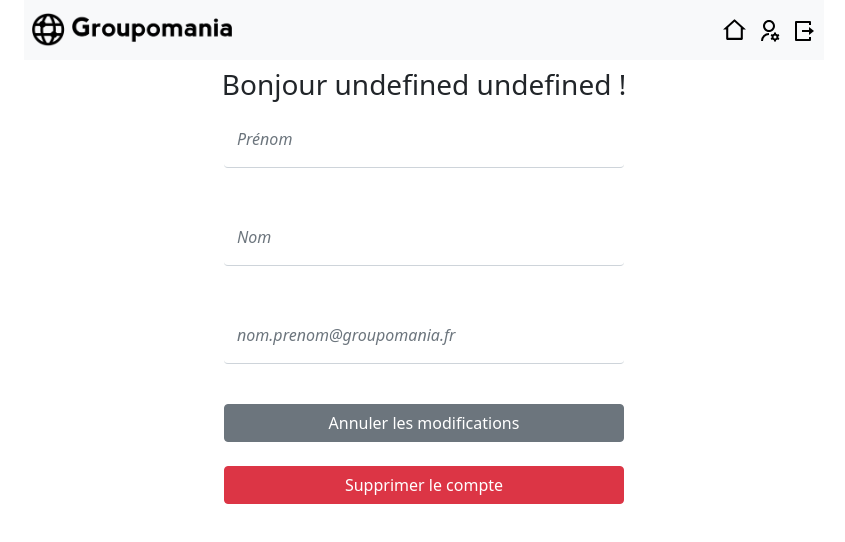
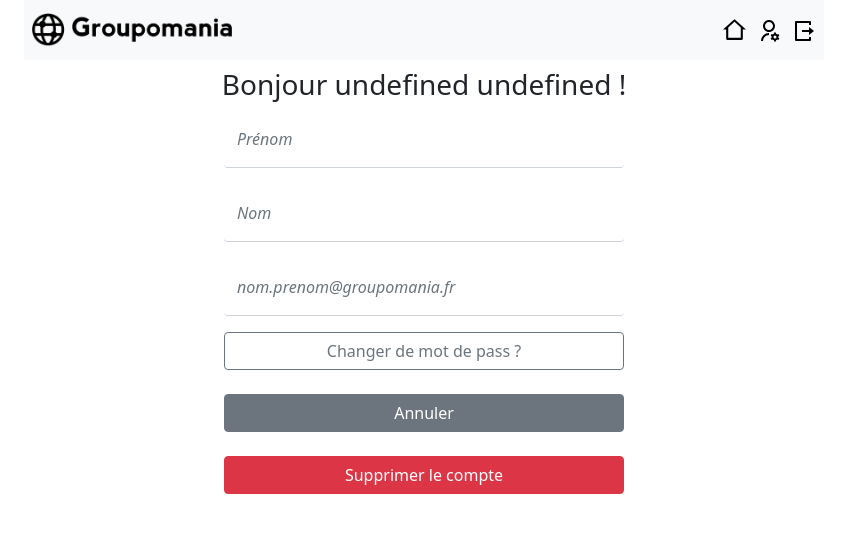
Before and after one commit to olgalescuyer/OlgaLescuyer_7_25102021, a React (Create React App) app in the folder front-end/: page /profile/1 in a window 1280 px wide. Shown: the top 542 px of the page, without its empty margins (216-1061 px from the left). Built offline with nearby package versions, Linux system fonts and the light colour scheme; no server answers; sample sign-in values are in the browser's storage; the HTML template or start-up script is replaced by a standard one.

Commit message:
add: control new pass & regex pass & warning messages FormProfile /front-end;

```diff
--- a/front-end/src/Components/Profile/FormProfile/FormProfile.jsx
+++ b/front-end/src/Components/Profile/FormProfile/FormProfile.jsx
@@ -1,4 +1,4 @@
-import React, { useState, useEffect } from "react";
+import React, { useState, useEffect, useRef } from "react";
 import { useNavigate } from "react-router-dom";
 
 import userService from "../../../services/userService.js";
@@ -10,6 +10,8 @@ import FloatingLabel from "react-bootstrap/FloatingLabel";
 
 const FormProfile = ({ dataUser }) => {
   // console.log(dataUser);
+  const refInputPass = useRef();
+  const refInputControlPass = useRef();
   const navigate = useNavigate();
   const customMessage = validService.messages();
   const validRegex = validService.regex();
@@ -18,6 +20,8 @@ const FormProfile = ({ dataUser }) => {
     firstName: "",
     lastName: "",
     email: "",
+    password: "",
+    controlPassword: "",
   });
 
   // console.log(dataNewUser);
@@ -31,6 +35,8 @@ const FormProfile = ({ dataUser }) => {
         firstName: dataUser.u_first_name,
         lastName: dataUser.u_last_name,
         email: dataUser.u_email,
+        password: "",
+        controlPassword: "",
       };
     });
   };
@@ -40,28 +46,20 @@ const FormProfile = ({ dataUser }) => {
   }, [dataUser]);
   // console.log(dataUser);
 
-  // grabe a new values :
-  const handleChange = (event) => {
-    handleToggle("btnConfirm", false);
 
-    // userField = event.target
-    validate(event.target, validRegex[event.target.attributes.name.value]);
-
-    setDataNewUser((prevDataNewUser) => {
-      return {
-        ...prevDataNewUser,
-        [event.target.name]: event.target.value,
-      };
-    });
-  };
 
   // for warning messages & regex from validService:
+  // ---message then all the fields have some errors :
   const [oneErr, setOneErr] = useState(false);
-
+  // ---message for compare a new password :
+  const [messageValidation, setMessageValidation] = useState("");
+  // ---currents errors :
   const [message, setMessage] = useState({
     firstName: "",
     lastName: "",
     email: " ",
+    password: "",
+    controlPassword: "",
   });
 
   function createErrMessage(field) {
@@ -75,7 +73,12 @@ const FormProfile = ({ dataUser }) => {
       case "email":
         setMessage({ email: customMessage.email });
         break;
-
+      case "password":
+        setMessage({ password: customMessage.password });
+        break;
+      case "controlPassword":
+        setMessage({ controlPassword: customMessage.controlPassword });
+        break;
       default:
         console.log("default from switch");
     }
@@ -91,6 +94,34 @@ const FormProfile = ({ dataUser }) => {
     }
   };
 
+    // grabe a new values & check the errors & create an error messages :
+    const handleChange = (event) => {
+      event.preventDefault();
+
+      console.log(dataNewUser);
+
+      // ---create the error messages :
+      handleToggle("btnConfirm", false);
+      setMessageValidation("");
+
+      if (refInputPass.current.value !== refInputControlPass.current.value) {
+        setMessageValidation("Mots de passe ne correspondent pas");
+      } else {
+        setMessageValidation("");
+      }
+
+      // userField = event.target
+      validate(event.target, validRegex[event.target.attributes.name.value]);
+
+      // ---grabe the new values :
+      setDataNewUser((prevDataNewUser) => {
+        return {
+          ...prevDataNewUser,
+          [event.target.name]: event.target.value,
+        };
+      });
+    };
+
   // -------------- //
 
   const handleSubmit = (e) => {
@@ -98,17 +129,25 @@ const FormProfile = ({ dataUser }) => {
     if (
       validRegex.firstName.test(dataNewUser.firstName) &&
       validRegex.lastName.test(dataNewUser.lastName) &&
-      validRegex.email.test(dataNewUser.email)
+      validRegex.email.test(dataNewUser.email) &&
+      validRegex.password.test(dataNewUser.password) &&
+      validRegex.controlPassword.test(dataNewUser.controlPassword) &&
+      refInputPass.current.value === refInputControlPass.current.value
     ) {
-      console.log(dataNewUser);
+      submitToApiPut();
     } else {
       setOneErr(true);
     }
   };
 
+  const submitToApiPut = () => {
+    console.log(dataNewUser);
+  };
+
   // toggles :
   const [toggle, setToggle] = useState({
     btnConfirm: true,
+    btnChange: true,
   });
 
   const handleToggle = (key, value) => {
@@ -138,7 +177,7 @@ const FormProfile = ({ dataUser }) => {
             onChange={handleChange}
           />
         </FloatingLabel>
-        <Form.Text className="text-danger ps-2 ">{message.firstName}</Form.Text>
+        <Form.Text className="text-danger ">{message.firstName}</Form.Text>
       </Form.Group>
 
       <Form.Group className="position-relative mb-3" controlId="lastName">
@@ -156,7 +195,7 @@ const FormProfile = ({ dataUser }) => {
             value={dataNewUser.lastName}
           />
         </FloatingLabel>
-        <Form.Text className="text-danger ps-2 ">{message.lastName}</Form.Text>
+        <Form.Text className="text-danger">{message.lastName}</Form.Text>
       </Form.Group>
 
       <Form.Group className="position-relative mb-3" controlId="email">
@@ -174,28 +213,64 @@ const FormProfile = ({ dataUser }) => {
             value={dataNewUser.email}
           />
         </FloatingLabel>
-        <Form.Text className="text-danger ps-2 ">{message.email}</Form.Text>
+        <Form.Text className="text-danger">{message.email}</Form.Text>
       </Form.Group>
 
-      {/* <Form.Group className="position-relative mb-3" controlId="password">
+      {toggle.btnChange && (
+        <Button
+          variant="outline-secondary"
+          className="w-100 mb-4"
+          onClick={() => {
+            handleToggle("btnChange", false);
+          }}
+        >
+          Changer de mot de pass ?
+        </Button>
+      )}
+
+      {!toggle.btnChange && (
+        <Form.Group className="position-relative mb-3" controlId="password">
           <FloatingLabel
             controlId="password"
-          label="Mot de passe"
+            label="Nouveau mot de passe"
             className="text-muted fst-italic"
           >
             <Form.Control
               type="password"
               className="border-top-0 border-end-0 border-start-0 "
-            placeholder="paassword"
+              placeholder="password"
               name="password"
               onChange={handleChange}
-            value={password}
+              value={dataNewUser.password}
+              ref={refInputPass}
             />
           </FloatingLabel>
-        <Form.Text className="text-muted ps-2 invisible">
-          some warning...
+          <Form.Text className="text-danger ps-2 ">
+            {message.password}
           </Form.Text>
-      </Form.Group> */}
+
+          <FloatingLabel
+            controlId="password"
+            label="Confirmer Nouveau mot de passe"
+            className="text-muted fst-italic"
+          >
+            <Form.Control
+              type="password"
+              className="border-top-0 border-end-0 border-start-0 "
+              placeholder="controlPassword"
+              name="controlPassword"
+              onChange={handleChange}
+              value={dataNewUser.controlPassword}
+              ref={refInputControlPass}
+            />
+          </FloatingLabel>
+          <Form.Text className="text-danger ps-2 ">
+            {message.controlPassword}
+            {messageValidation}
+          </Form.Text>
+        </Form.Group>
+      )}
+
       {oneErr && (
         <Form.Text className="d-block rounded text-center p-2 fw-bold text-danger ">
           Tous les champs doivent être remplis correctement
@@ -213,7 +288,7 @@ const FormProfile = ({ dataUser }) => {
         className="w-100 mb-4"
         onClick={() => navigate("/")}
       >
-        Annuler les modifications
+        Annuler
       </Button>
 
       <Button variant="danger" className="w-100">
--- a/front-end/src/Components/Signup/FormSignup/FormSignup.jsx
+++ b/front-end/src/Components/Signup/FormSignup/FormSignup.jsx
@@ -200,7 +200,7 @@ const FormSignup = () => {
           <Form.Control
             type="password"
             className="border-top-0 border-end-0 border-start-0 "
-            placeholder="paassword"
+            placeholder="password"
             name="password"
             onChange={handleChange}
             value={dataUser.password}
--- a/front-end/src/Pages/Home.jsx
+++ b/front-end/src/Pages/Home.jsx
@@ -20,7 +20,7 @@ const Home = () => {
     handleToggleAddBox,
     validateHandler,
   } = useOutletContext();
-
+console.log(dataUser);
   // + .map for Card-->
   return (
     <>
```
Also changed, not shown: front-end/src/services/validService.js (+4 -3 lines). Lines whose indentation alone changed are shown as unchanged.
